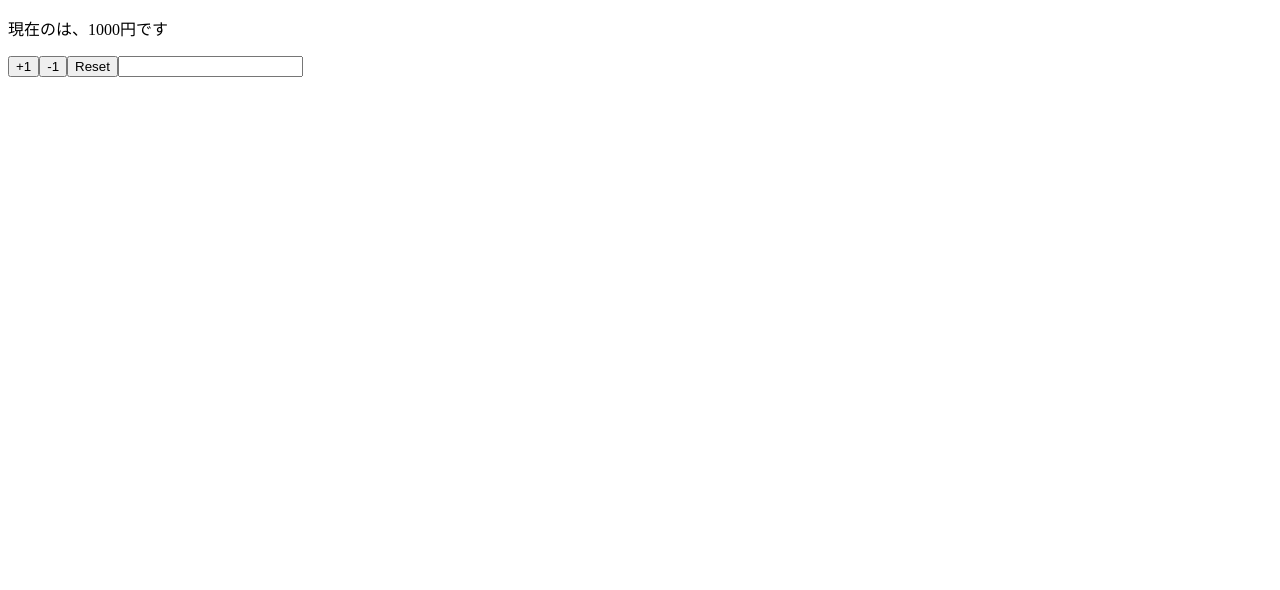
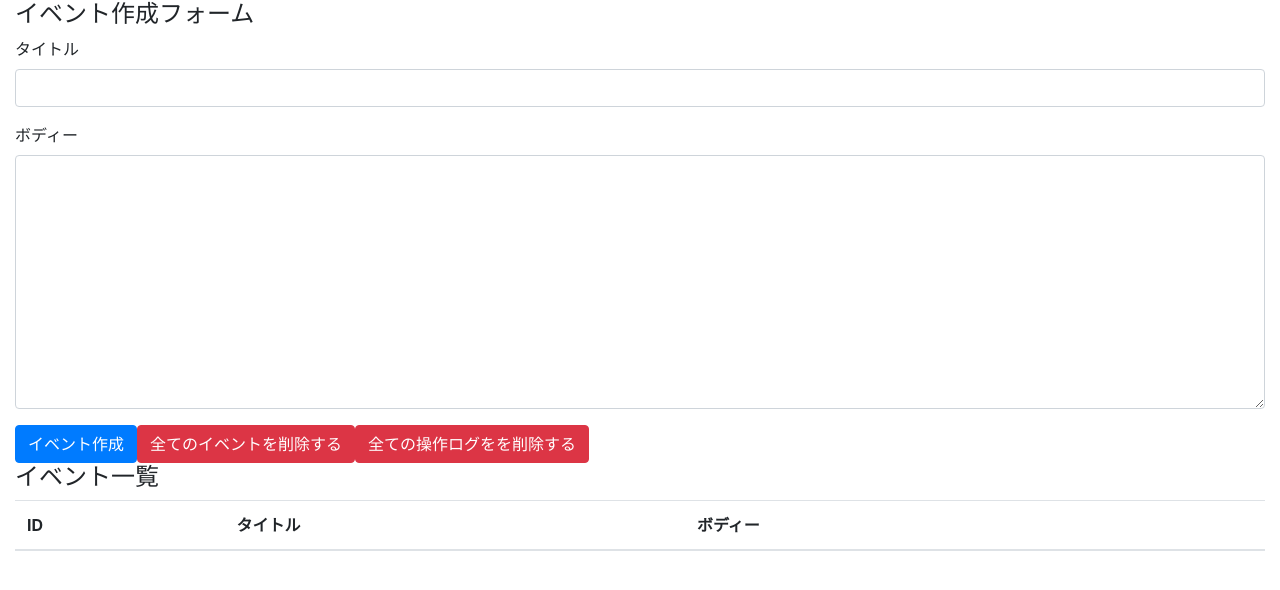
Before and after one commit to issiyda/react-hooks-101, a React (Create React App) app in the folder react-hooks-101/: page / in a window 1280 px wide. Shown: the top 590 px of the page. Built offline with nearby package versions, Linux system fonts and the light colour scheme.

Commit message:
create bootstrap template

```diff
--- a/react-hooks-101/package.json
+++ b/react-hooks-101/package.json
@@ -6,6 +6,7 @@
     "@testing-library/jest-dom": "^4.2.4",
     "@testing-library/react": "^9.3.2",
     "@testing-library/user-event": "^7.1.2",
+    "bootstrap": "4.3.1",
     "react": "^16.13.1",
     "react-dom": "^16.13.1",
     "react-scripts": "3.4.3"
--- a/react-hooks-101/src/App.js
+++ /dev/null
@@ -1,38 +0,0 @@
-import React, {useEffect,useState} from 'react';
-
-
-const App = props => {
-    const [state, setState] = useState(props);
-
-    const { name, price} = state;
-
-    useEffect(() => {
-        console.log('useEffect is invoked');
-    });
-
-    useEffect(() => {
-        console.log('this is like componentDidMount');
-    },[]);
-
-     //特定の値が変化したsurroundingsキオだけ読まれる
-    useEffect(() => {
-        console.log(('this callback is for name only.'))
-    },[name])
-
-    return (
-        <div>
-            <p>現在の{name}は、{price}円です</p>
-            <button onClick={() => setState({...state, price: price + 1 })}>+1</button>
-            <button onClick={() => setState({ ...state, price: price - 1})}>-1</button>
-            <button onClick={() => setState(props)}>Reset</button>
-            <input value={name} onChange={e => setState({...state, name: e.target.value})} />
-        </div>
-    );
-}
-
-App.defaultProps = {
-    name: '',
-    price: 1000
-}
-
-export default App;
--- /dev/null
+++ b/react-hooks-101/src/components/App.js
@@ -0,0 +1,50 @@
+import React, {useEffect,useState} from 'react';
+
+import 'bootstrap/dist/css/bootstrap.min.css'
+
+const App = props => {
+    const [state, setState] = useState(props);
+
+
+
+    return (
+        <div className="container-fluid">
+            <h4>イベント作成フォーム</h4>
+            <form>
+                <div className="form-group">
+                    <label htmlFor="formEventTitle">タイトル</label>
+                    <input id="formEventTitle" className="form-control" type="text"/>
+                </div>
+
+                <div className="form-group">
+                    <label htmlFor="formEventBody">ボディー</label>
+                    <textarea className="form-control" name="" id="formEventBody" cols="30" rows="10"></textarea>
+                </div>
+
+                <button className="btn btn-primary">イベント作成</button>
+                <button className="btn btn-danger">全てのイベントを削除する</button>
+                <button className="btn btn-danger">全ての操作ログをを削除する</button>
+            </form>
+
+            <h4>イベント一覧</h4>
+            <table className="table table-hover">
+                <thead>
+                    <tr>
+                        <th>ID</th>
+                        <th>タイトル</th>
+                        <th>ボディー</th>
+                        <th></th>
+                    </tr>
+                </thead>
+            </table>
+
+        </div>
+    );
+}
+
+App.defaultProps = {
+    name: '',
+    price: 1000
+}
+
+export default App;
--- a/react-hooks-101/src/index.js
+++ b/react-hooks-101/src/index.js
@@ -1,6 +1,6 @@
 import React from 'react';
 import ReactDOM from 'react-dom';
-import App from './App';
+import App from './components/App';
 
 ReactDOM.render(
   <React.StrictMode>
```
Also changed, not shown: 1 other file (tests, documents, lock files or other folders).
